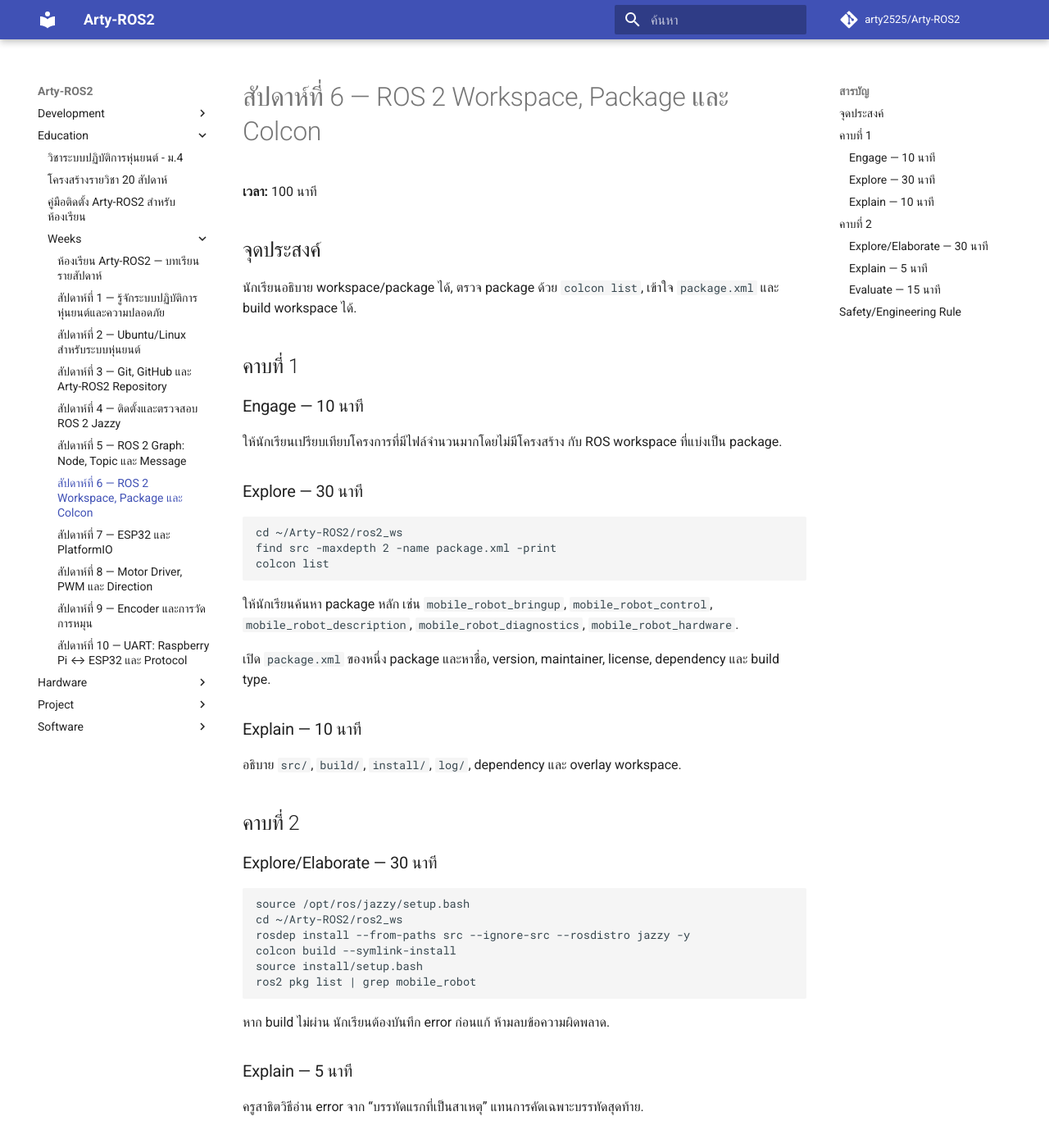
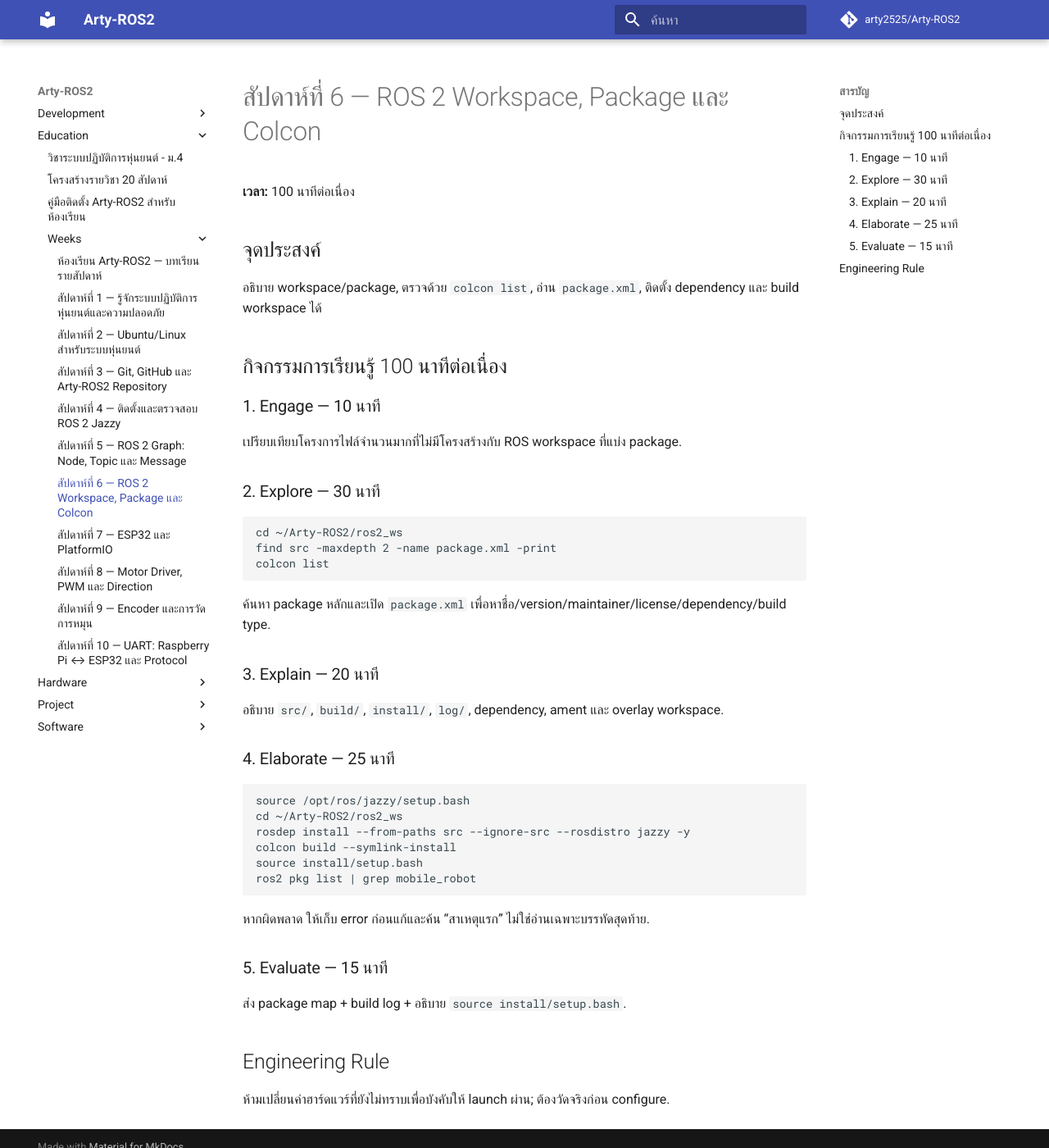
Before and after one commit to arty2525/Arty-ROS2, an MkDocs documentation site: the page built from docs/education/weeks/week-06.md, in a window 1280 px wide and 1400 px high. Shown: the whole window at 82% size. Built offline with MkDocs 1.6.1 and Material for MkDocs 9.7.7, drawn with Linux system fonts in a browser that asks for light colours; comment, search, counter and statistics services are not loaded; some of the changed text lies outside the part shown.

Commit message:
Education: make Week 06 a continuous 100-minute lesson

````diff
--- a/docs/education/weeks/week-06.md
+++ b/docs/education/weeks/week-06.md
@@ -1,29 +1,26 @@
 # สัปดาห์ที่ 6 — ROS 2 Workspace, Package และ Colcon
 
-**เวลา:** 100 นาที
+**เวลา:** 100 นาทีต่อเนื่อง
 
 ## จุดประสงค์
-นักเรียนอธิบาย workspace/package ได้, ตรวจ package ด้วย `colcon list`, เข้าใจ `package.xml` และ build workspace ได้.
+อธิบาย workspace/package, ตรวจด้วย `colcon list`, อ่าน `package.xml`, ติดตั้ง dependency และ build workspace ได้
 
-## คาบที่ 1
-### Engage — 10 นาที
-ให้นักเรียนเปรียบเทียบโครงการที่มีไฟล์จำนวนมากโดยไม่มีโครงสร้าง กับ ROS workspace ที่แบ่งเป็น package.
+## กิจกรรมการเรียนรู้ 100 นาทีต่อเนื่อง
+### 1. Engage — 10 นาที
+เปรียบเทียบโครงการไฟล์จำนวนมากที่ไม่มีโครงสร้างกับ ROS workspace ที่แบ่ง package.
 
-### Explore — 30 นาที
+### 2. Explore — 30 นาที
 ```bash
 cd ~/Arty-ROS2/ros2_ws
 find src -maxdepth 2 -name package.xml -print
 colcon list
 ```
-ให้นักเรียนค้นหา package หลัก เช่น `mobile_robot_bringup`, `mobile_robot_control`, `mobile_robot_description`, `mobile_robot_diagnostics`, `mobile_robot_hardware`.
+ค้นหา package หลักและเปิด `package.xml` เพื่อหาชื่อ/version/maintainer/license/dependency/build type.
 
-เปิด `package.xml` ของหนึ่ง package และหาชื่อ, version, maintainer, license, dependency และ build type.
+### 3. Explain — 20 นาที
+อธิบาย `src/`, `build/`, `install/`, `log/`, dependency, ament และ overlay workspace.
 
-### Explain — 10 นาที
-อธิบาย `src/`, `build/`, `install/`, `log/`, dependency และ overlay workspace.
-
-## คาบที่ 2
-### Explore/Elaborate — 30 นาที
+### 4. Elaborate — 25 นาที
 ```bash
 source /opt/ros/jazzy/setup.bash
 cd ~/Arty-ROS2/ros2_ws
@@ -32,14 +29,10 @@ colcon build --symlink-install
 source install/setup.bash
 ros2 pkg list | grep mobile_robot
 ```
+หากผิดพลาด ให้เก็บ error ก่อนแก้และค้น “สาเหตุแรก” ไม่ใช่อ่านเฉพาะบรรทัดสุดท้าย.
 
-หาก build ไม่ผ่าน นักเรียนต้องบันทึก error ก่อนแก้ ห้ามลบข้อความผิดพลาด.
+### 5. Evaluate — 15 นาที
+ส่ง package map + build log + อธิบาย `source install/setup.bash`.
 
-### Explain — 5 นาที
-ครูสาธิตวิธีอ่าน error จาก “บรรทัดแรกที่เป็นสาเหตุ” แทนการคัดเฉพาะบรรทัดสุดท้าย.
-
-### Evaluate — 15 นาที
-ส่ง package map + build log + อธิบายว่า `source install/setup.bash` ทำหน้าที่อะไร.
-
-## Safety/Engineering Rule
-การ build software ไม่อนุญาตให้แก้ค่าฮาร์ดแวร์ที่ยังไม่ทราบเพียงเพื่อให้ launch ผ่าน. ค่าที่ไม่ทราบต้องคง fail-safe จนวัดจริง.
+## Engineering Rule
+ห้ามเปลี่ยนค่าฮาร์ดแวร์ที่ยังไม่ทราบเพื่อบังคับให้ launch ผ่าน; ต้องวัดจริงก่อน configure.
````
